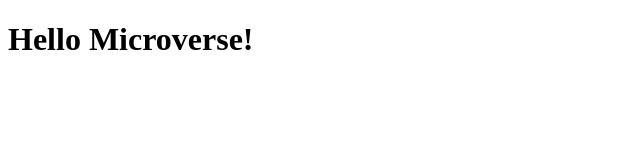
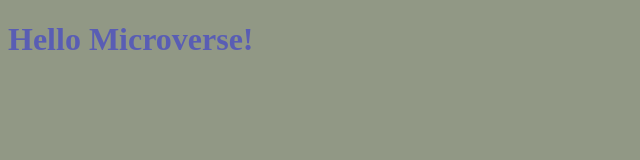
Before and after one commit to Tuglo/Microverse-Hello-World, a website: page index.html in a window 1280 px wide. Shown: the whole page, without its empty margins (0-640 px from the left). Drawn offline with Linux system fonts and the light colour scheme.

Commit message:
Update style.css

```diff
--- a/style.css
+++ b/style.css
@@ -1,9 +1,6 @@
 body {
-    .background-color: rgb(145, 152, 133);
+    background-color: rgb(145, 152, 133);
   }
   h1 {
-    .color: rgba(0, 0, 255, 0.386);
+    color: rgba(0, 0, 255, 0.386);
   }
-.heading {
-  color: crimson;
-}
```
